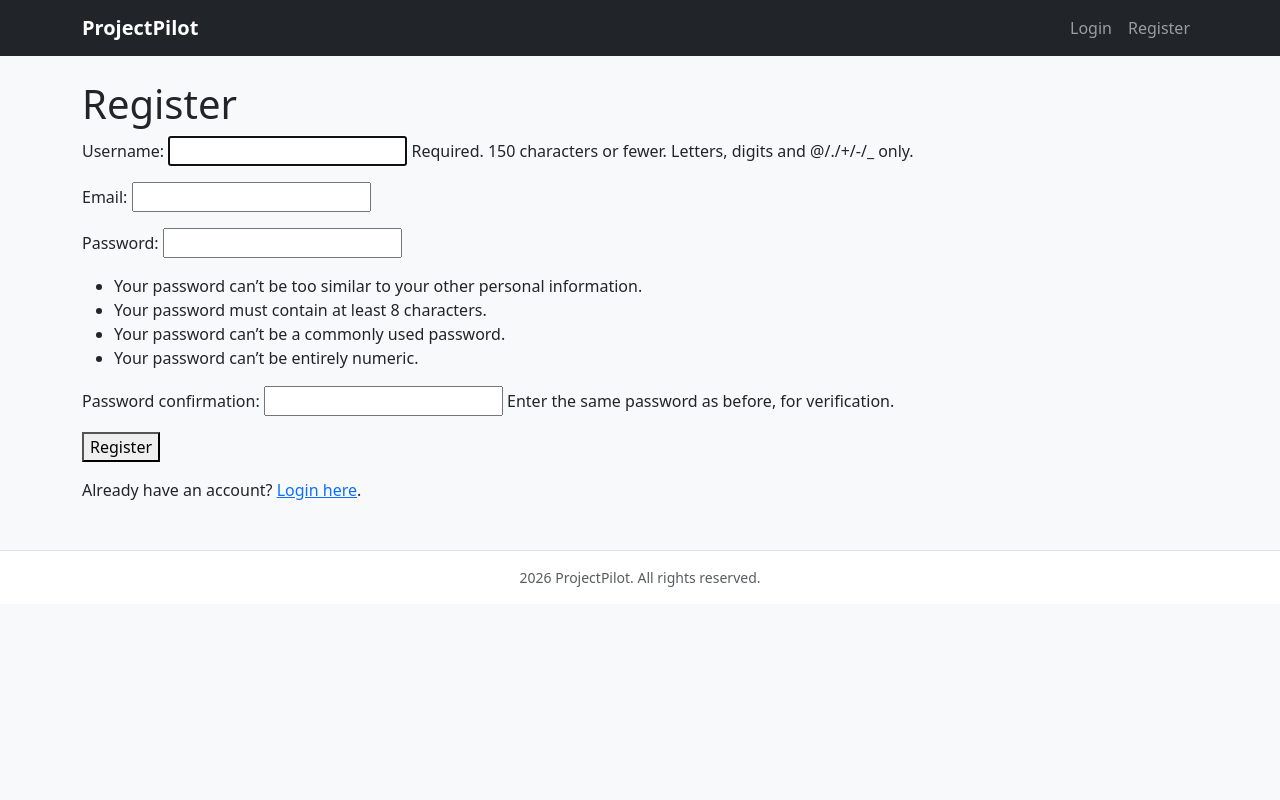
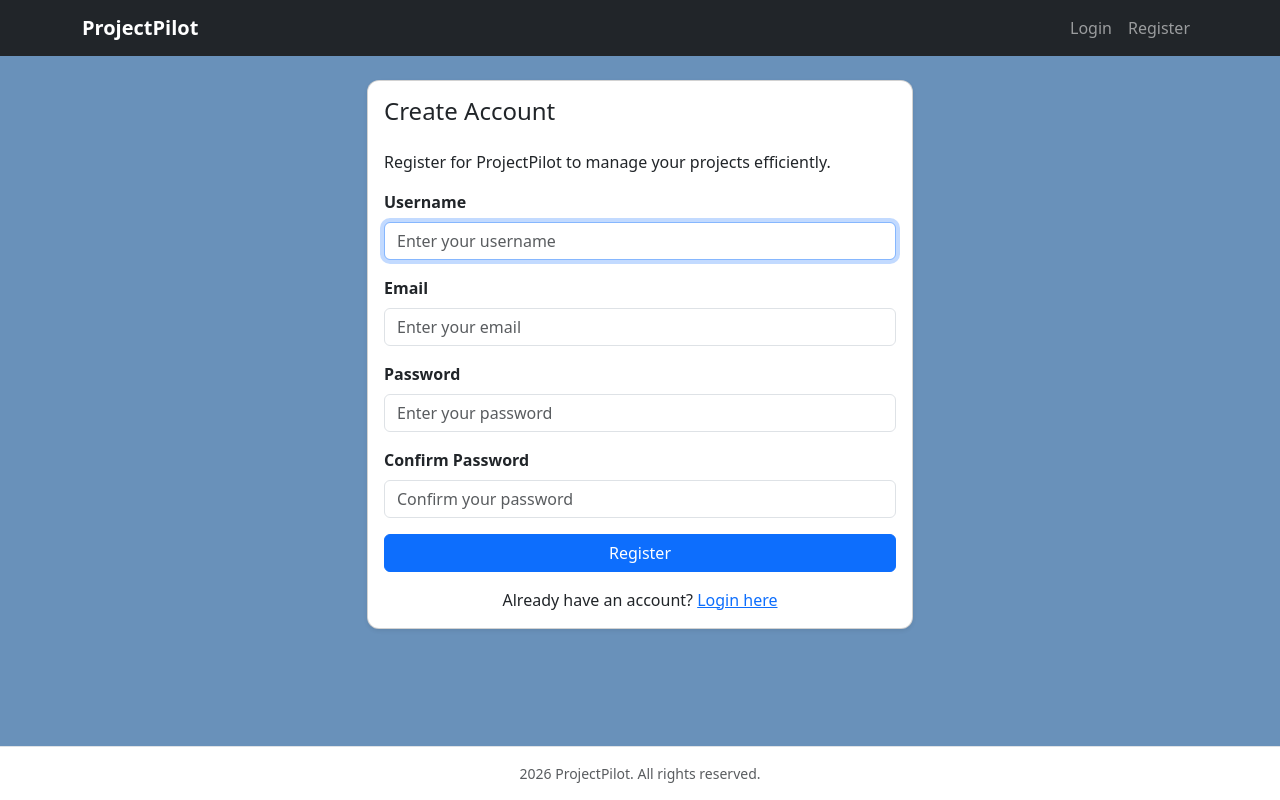
Before and after one commit to ScriptusDigital/Frameworks_Assignment, a Django app: page /users/register/ in a window 1280 px wide. Run offline with Django 5.2, Linux system fonts and the light colour scheme.

Commit message:
refactor: updating form for registration to improve xperience

```diff
--- a/static/css/style.css
+++ b/static/css/style.css
@@ -1,8 +1,17 @@
 body {
-    background-color: #f8f9fa;
+    background-color: #6991ba;
+    min-height: 100vh;
+    display: flex;
+    flex-direction: column;
 }
 
+html, body {
+    height: 100%;
+}
 
+main {
+    flex: 1;
+}
 /* Footer  */
 
 .site-footer {
@@ -10,6 +19,10 @@ body {
     text-align: center;
 }
 
+
+.site-footer .container {
+    text-align: center;
+}
 /* Navbar  */
 .btn-link.nav-link {
     color: rgba(225, 225, 225, 0.55);
@@ -24,6 +37,11 @@ body {
 .navbar-brand {
     letter-spacing: 0.02.em;
 
+}
+
+/* Form elements  */
+.form-label {
+    font-weight: 600;
 }
 
 
--- a/templates/base.html
+++ b/templates/base.html
@@ -62,9 +62,10 @@
                 <div class="container text-muted small">
                 2026 ProjectPilot. All rights reserved.
                 </div>
-            </footer>
+     </footer>
 
  <script src="https://cdn.jsdelivr.net/npm/bootstrap@5.3.8/dist/js/bootstrap.bundle.min.js">
              </script>
+
 </body>
 </html>
--- a/templates/users/register.html
+++ b/templates/users/register.html
@@ -1,12 +1,52 @@
 {% extends "base.html" %}
 
 {% block content %}
-<h1>Register</h1>
+
+<div class="row justify-content-center">
+    <div class="col-md-6">
+        <div class="card shadow-sm">
+            <div class="card-body">
+                <h1 class="h4 mb-2">Create Account</h1>
+        <p class="mb-4 text-muted"></p>Register for ProjectPilot to manage your projects efficiently.</p>
+
 <form method="POST">
     {% csrf_token %}
-    {{ form.as_p }}
-    <button type="submit">Register</button>
-</form>
 
-<p class="mt-3">Already have an account? <a href="{% url 'login' %}">Login here</a>.</p>
+    {% for field in form %}
+
+        <div class="mb-3">
+          <label class="form-label" for="{{ field.id_for_label }}">
+
+            {{ field.label }}</label>
+
+            {{ field }}
+
+            {% if field.help_text %}
+
+                <div class="form-text">
+
+                    {{ field.help_text }}
+
+                </div>
+            {% endif %}
+            {% for error in field.errors %}
+                <div class="text-danger small mt-1">
+                    {{ error }}
+                </div>
+            {% endfor %}
+        </div>
+    {% endfor %}
+
+
+    <button type="submit" class="btn btn-primary w-100 ">Register</button>
+
+    </form>
+
+    <div class="mt-3 text-center">
+        <p class="mb-0">Already have an account? <a href="{% url 'login' %}">Login here</a></p>
+    </div>
+            </div>
+        </div>
+    </div>
+</div>
 {% endblock %}
--- a/users/forms.py
+++ b/users/forms.py
@@ -4,7 +4,23 @@ from django.contrib.auth.models import User
 
 #User Registration
 class UserRegisterForm(UserCreationForm):
-    email = forms.EmailField(required=True)
+    username = forms.CharField(
+        label='Username',
+        widget=forms.TextInput(attrs={'class': 'form-control', 'placeholder': 'Enter your username'})
+    )
+    email = forms.EmailField(
+        label='Email',
+        required=True,
+        widget=forms.EmailInput(attrs={'class': 'form-control', 'placeholder': 'Enter your email'})
+    )
+    password1 = forms.CharField(
+        label='Password',
+        widget=forms.PasswordInput(attrs={'class': 'form-control', 'placeholder': 'Enter your password'})
+    )
+    password2 = forms.CharField(
+        label='Confirm Password',
+        widget=forms.PasswordInput(attrs={'class': 'form-control', 'placeholder': 'Confirm your password'})
+    )
 
     class Meta:
         model = User
--- a/users/views.py
+++ b/users/views.py
@@ -4,7 +4,7 @@ from django.contrib.auth.decorators import login_required
 
 from django.shortcuts import redirect, render
 
-from users.forms import UserRegisterForm
+from .forms import UserRegisterForm
 
 @login_required
 def dashboard(request):
```
